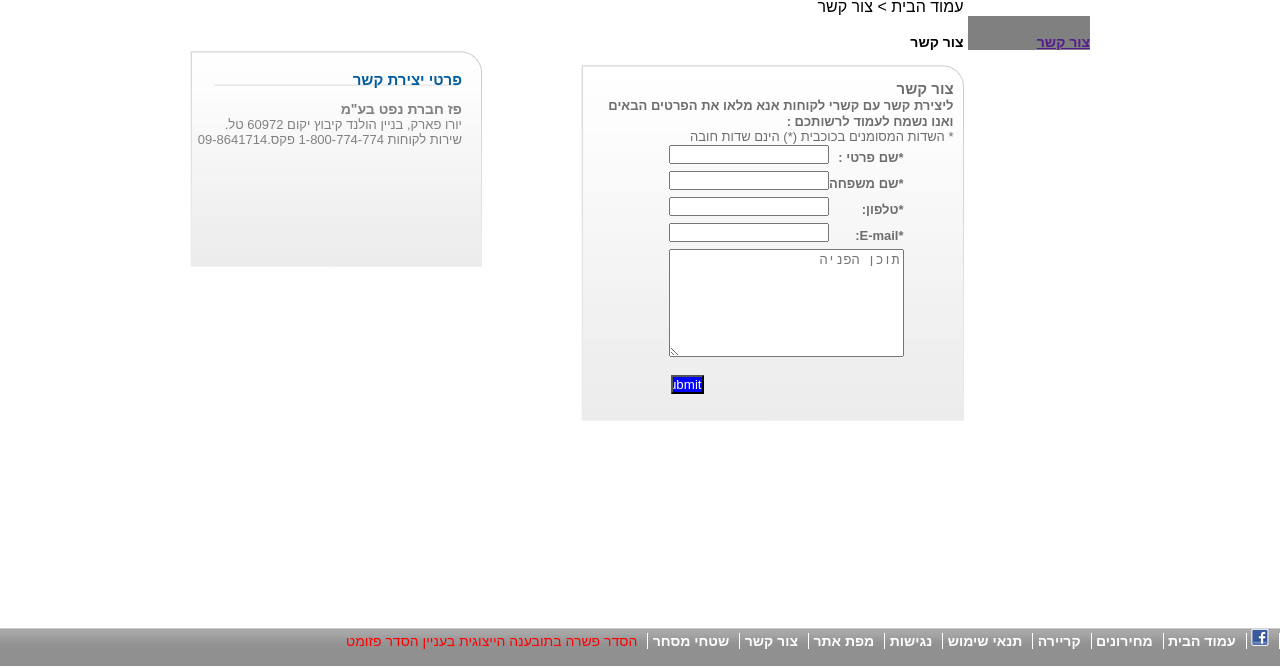
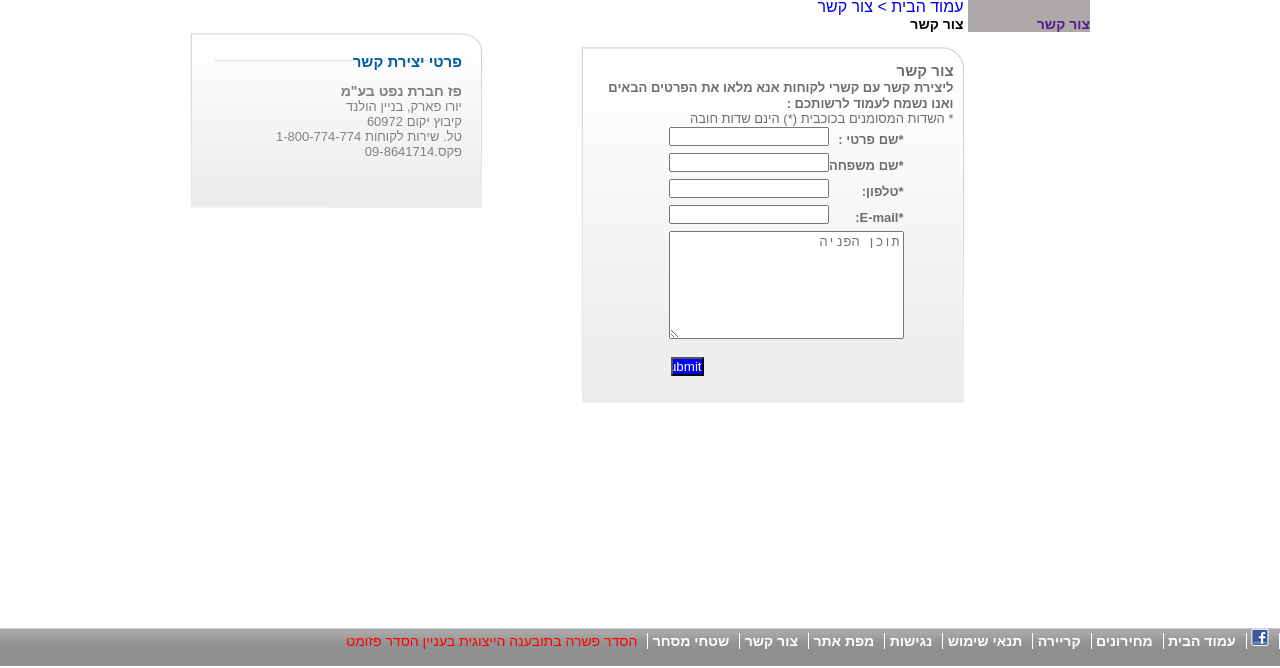
Before and after one commit to michaldas/paz, a plain HTML site: page index2.html in a window 1280 px wide. Shown: the part 132-800 px from the top of the page. Drawn offline with Linux system fonts and the light colour scheme.

Commit message:
text align

```diff
--- a/index2.html
+++ b/index2.html
@@ -91,10 +91,10 @@
       <div class="r-side">
 
         <img class=""src="" alt="">
-        <a class="bold_block" href="">צור קשר</a>
+        <a class="bold_block no_underline" href="">צור קשר</a>
       </div>
      <div class="centeral">
-       <p class="unbold" >עמוד הבית > צור קשר</p>
+       <a class="unbold no_underline" href="index.html" >עמוד הבית > צור קשר</a>
        <br>
        <h3 class="bold_block">צור קשר</h3>
      </div>
@@ -145,11 +145,18 @@
           <img class="s_cube" src="images\small_cube_bg.png" alt="">
           <p class="s_cube_tittle">פרטי יצירת קשר</p>
           <P class="s_det"><span class="bold_block">פז חברת נפט בע"מ</span>   יורו פארק, בניין הולנד
-            קיבוץ יקום 60972
-            טל. שירות לקוחות 1-800-774-774
-            פקס.09-8641714</P>
+            <br>קיבוץ יקום 60972
+           <br> טל. שירות לקוחות 1-800-774-774
+           <br> פקס.09-8641714</P>
         </div>
+         <!-- <div class="cube_gap"> </div>
+          <img class="s_cube" src="images\small_cube_bg.png" alt="">
+          <p class="s_cube_tittle">עוד בפז</p>
+          <P class="s_det"><span class="bold_block">ליצירת קשר עם דוברות פז</span>></P><br>
+            <a href="#">לחצוכאן>></a>
 
+           <p class="bold_block>> רוצים לעבוד בפז
+           <br><a href="#">לחצוכאן>></a>  </P>  -->
       </div>
     </div>
 
--- a/style.css
+++ b/style.css
@@ -190,7 +190,7 @@ text-decoration: underline;
 .r-side{
     width: 122px;
    display: inline-block;
-   background-color: gray;
+   background-color: #ADA9A9;
 }
 .centeral{
     width: 440px;
@@ -205,6 +205,8 @@ text-decoration: underline;
 }
 .s_cube{
     position: absolute;
+    height: 175px;
+    width: 292px;
 }
 .rel{
     position: relative;
@@ -224,6 +226,9 @@ text-decoration: underline;
 }
 .unbold{
     font-weight: normal;
+}
+.no_underline{
+    text-decoration: none;
 }
 .form-cube{
     position: absolute;
```
